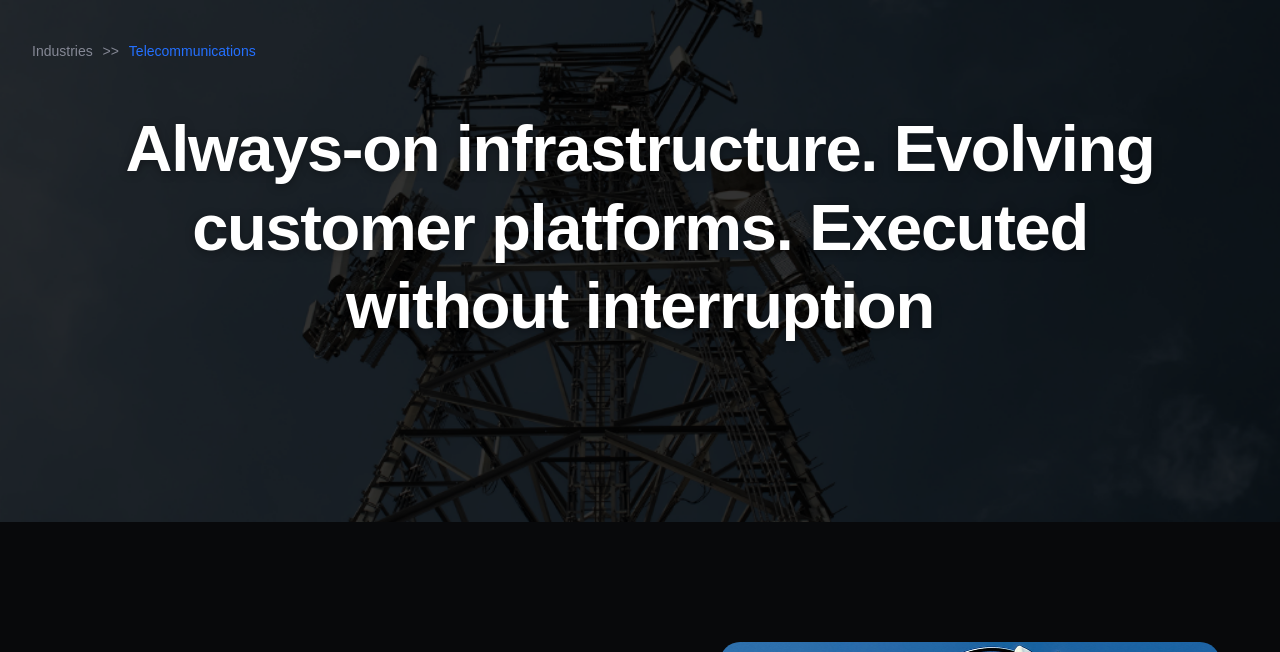
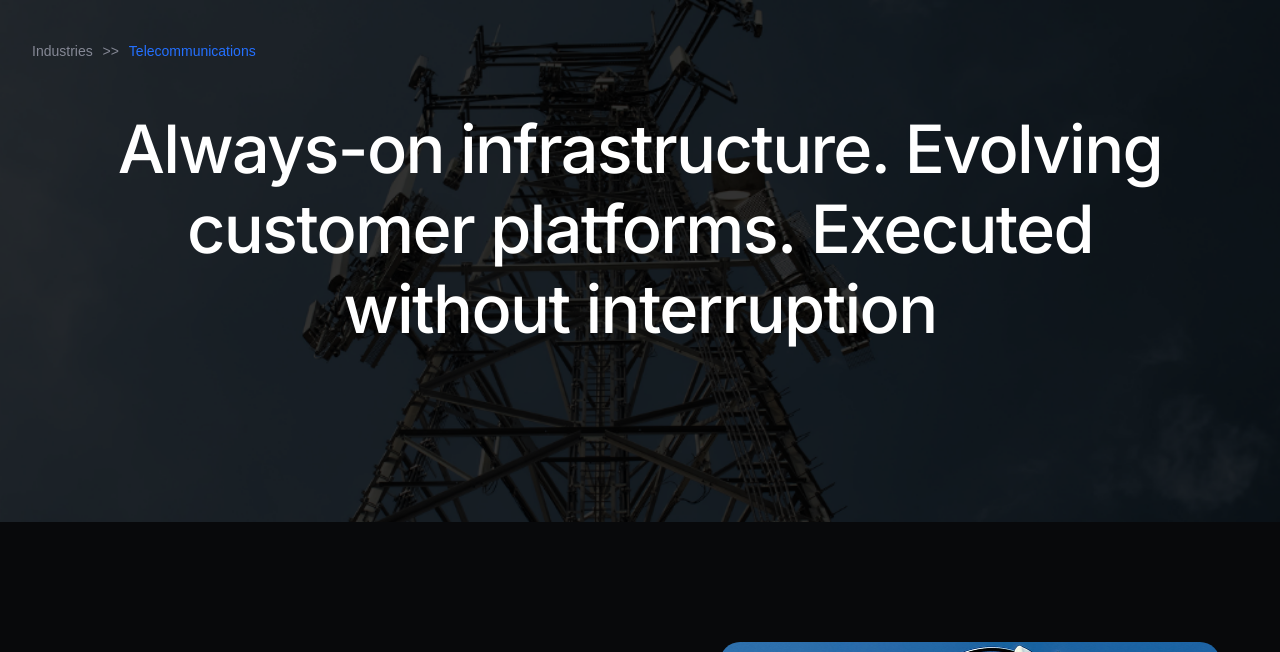
Before and after one commit to Ayush-97techyboy/Prompt.next, a plain HTML site: page Telecommunication.html in a window 1280 px wide. Shown: the part 74-726 px from the top of the page. Drawn offline with Linux system fonts and the light colour scheme.

Commit message:
finally commit

```diff
--- a/css/pages/telecom.css
+++ b/css/pages/telecom.css
@@ -179,15 +179,22 @@
 .telecom-page .telecom-hero-content h1 {
   margin: 0 auto;
   color: #ffffff;
-  font-family: Arial, Helvetica, sans-serif;
-  font-size: clamp(30px, 5.08vw, 75px);
-  font-weight: 700;
-  line-height: 1.21;
-  letter-spacing: -0.02em;
-  max-width: 1200px;
-  text-shadow: 0 2px 10px rgba(0, 0, 0, 0.35);
+  font-family:
+    "Inter",
+    -apple-system,
+    BlinkMacSystemFont,
+    "Segoe UI",
+    Roboto,
+    sans-serif;
+  font-size: clamp(34px, 5.2vw, 68px);
+  font-weight: 500;
+  line-height: 1.2;
+  letter-spacing: -0.025em;
+  max-width: 1300px;
   text-align: center;
   overflow-wrap: break-word;
+  -webkit-font-smoothing: antialiased;
+  -moz-osx-font-smoothing: grayscale;
 }
 .telecom-page .telecom-desktop-br {
   display: inline;
```
